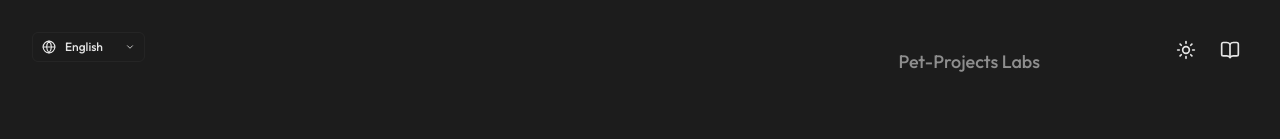
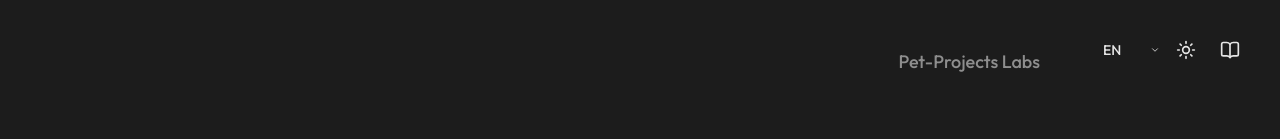
Before and after one commit to alimkhalelov/personal-website-telos, a Next.js app: page / in a window 1280 px wide. Shown: the top 139 px of the page. Built offline with nearby package versions, Linux system fonts and the light colour scheme.

Commit message:
style: move language toggle to right and simplify to plain text code format

```diff
--- a/src/app/layout.tsx
+++ b/src/app/layout.tsx
@@ -31,10 +31,8 @@ export default function RootLayout({
     <html lang="en" suppressHydrationWarning className={`${outfit.variable} ${geistMono.variable} h-full antialiased`}>
       <body className="min-h-full flex flex-col bg-background text-foreground font-sans selection:bg-accent/30 transition-colors duration-300">
         <ThemeProvider attribute="class" defaultTheme="dark" enableSystem disableTransitionOnChange>
-          <div className="absolute top-4 left-4 sm:top-8 sm:left-8 z-50 flex items-center gap-2">
+          <div className="absolute top-4 right-4 sm:top-8 sm:right-8 z-50 flex items-center gap-2">
             <LanguageToggle />
-          </div>
-          <div className="absolute top-4 right-4 sm:top-8 sm:right-8 z-50 flex items-center gap-2">
             <ThemeToggle />
             <BionicToggle />
           </div>
--- a/src/components/language-toggle.tsx
+++ b/src/components/language-toggle.tsx
@@ -2,7 +2,6 @@
 
 import { useEffect, useState } from "react";
 import Script from "next/script";
-import { Globe } from "lucide-react";
 
 const languages = [
   { code: "en", name: "English" },
@@ -100,21 +99,18 @@ export function LanguageToggle() {
       />
 
       <div className="relative inline-flex items-center">
-        <div className="absolute left-2.5 pointer-events-none text-muted-foreground/70">
-          <Globe className="w-3.5 h-3.5" />
-        </div>
         <select
           value={currentLang}
           onChange={handleLanguageChange}
-          className="bg-transparent text-xs font-medium border border-border/40 hover:border-border rounded-md pl-8 pr-6 py-1.5 outline-none text-muted-foreground hover:text-foreground transition-all appearance-none cursor-pointer"
+          className="bg-transparent text-sm font-medium outline-none text-muted-foreground hover:text-foreground transition-all appearance-none cursor-pointer pr-3"
         >
           {languages.map(lang => (
             <option key={lang.code} value={lang.code} className="bg-background text-foreground">
-              {lang.name}
+              {lang.code.toUpperCase()}
             </option>
           ))}
         </select>
-        <div className="absolute right-2.5 pointer-events-none text-muted-foreground/70">
+        <div className="absolute right-0 pointer-events-none text-muted-foreground/70">
           <svg width="10" height="10" viewBox="0 0 24 24" fill="none" stroke="currentColor" strokeWidth="2" strokeLinecap="round" strokeLinejoin="round"><path d="m6 9 6 6 6-6"/></svg>
         </div>
       </div>
```
